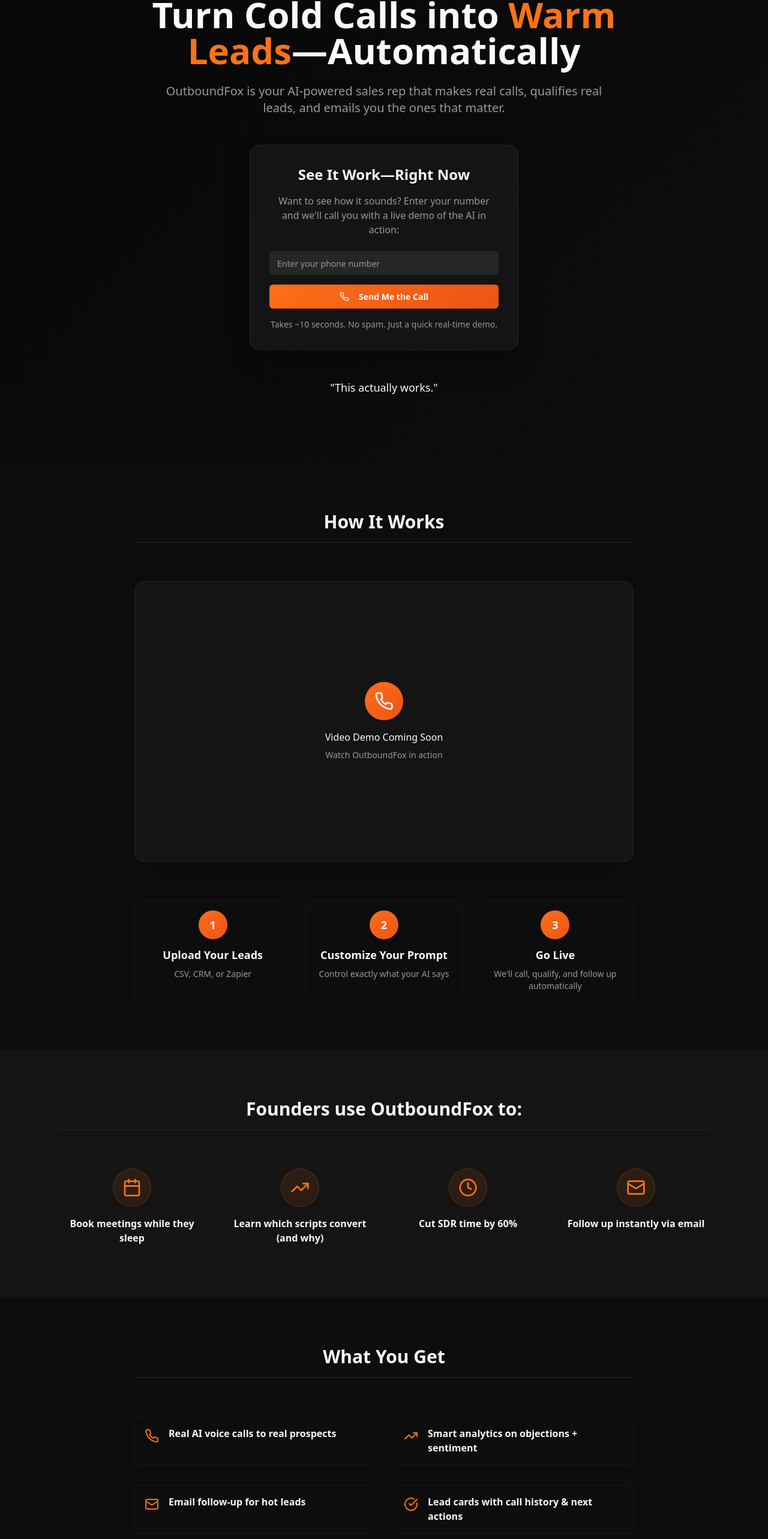
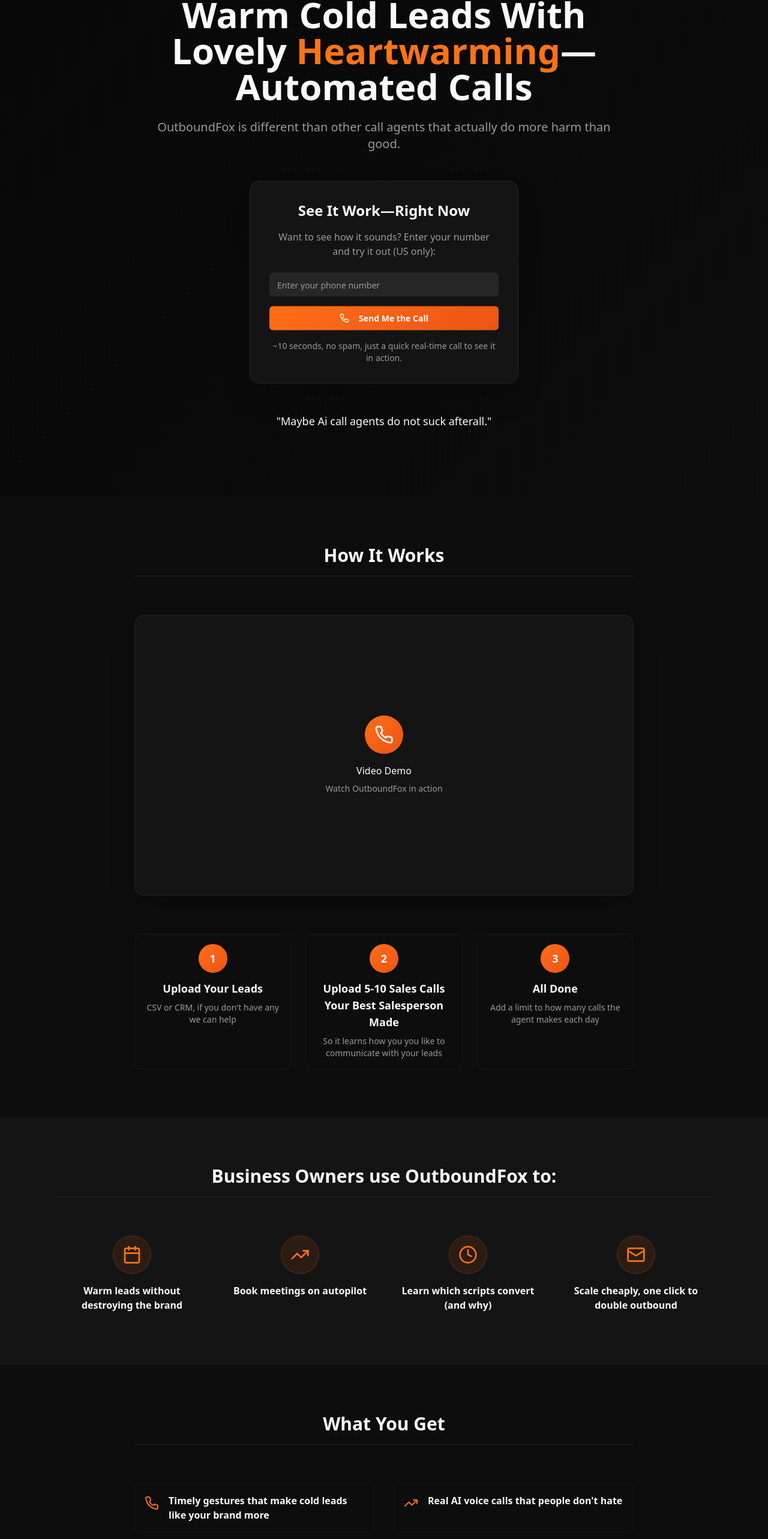
Before and after one commit to sshoman/outboundfox, a React (Vite) app: page / in a window 1280 px wide. Shown: the part 175-2741 px from the top of the page at 60% size. Built offline with nearby package versions, Linux system fonts and the light colour scheme.

Commit message:
Index.tsx

```diff
--- a/src/pages/Index.tsx
+++ b/src/pages/Index.tsx
@@ -77,16 +77,16 @@ const Index = () => {
       <section className="relative py-24 fox-dark-gradient">
         <div className="relative max-w-4xl mx-auto px-4 sm:px-6 lg:px-8 text-center z-20">
           <h2 className="text-5xl md:text-6xl font-bold text-foreground mb-6 animate-fade-in">
-            Turn Cold Calls into <span className="text-orange-500">Warm Leads</span>—Automatically
+            Warm Cold Leads With Lovely <span className="text-orange-500">Heartwarming</span>—Automated Calls
           </h2>
           <p className="text-xl text-muted-foreground mb-12 max-w-3xl mx-auto animate-fade-in">
-            OutboundFox is your AI-powered sales rep that makes real calls, qualifies real leads, and emails you the ones that matter.
+            OutboundFox is different than other call agents that actually do more harm than good.
           </p>
 
           {/* Demo Call CTA */}
           <div className="bg-card rounded-2xl shadow-2xl p-8 max-w-md mx-auto mb-12 float-animation border border-border">
             <h3 className="text-2xl font-bold text-foreground mb-4">See It Work—Right Now</h3>
-            <p className="text-muted-foreground mb-6">Want to see how it sounds? Enter your number and we'll call you with a live demo of the AI in action:</p>
+            <p className="text-muted-foreground mb-6">Want to see how it sounds? Enter your number and try it out (US only):</p>
 
             <div className="space-y-4">
               <Input
@@ -107,11 +107,11 @@ const Index = () => {
               </Button>
             </div>
 
-            <p className="text-sm text-muted-foreground mt-4">Takes ~10 seconds. No spam. Just a quick real-time demo.</p>
+            <p className="text-sm text-muted-foreground mt-4">~10 seconds, no spam, just a quick real-time call to see it in action.</p>
           </div>
 
           <div className="text-center">
-            <p className="text-lg font-medium text-foreground mb-4">"This actually works."</p>
+            <p className="text-lg font-medium text-foreground mb-4">"Maybe Ai call agents do not suck afterall."</p>
           </div>
         </div>
       </section>
@@ -131,7 +131,7 @@ const Index = () => {
                 <div className="w-16 h-16 fox-gradient rounded-full flex items-center justify-center mx-auto mb-4">
                   <Phone className="w-8 h-8 text-white" />
                 </div>
-                <p className="text-foreground">Video Demo Coming Soon</p>
+                <p className="text-foreground">Video Demo</p>
                 <p className="text-sm text-muted-foreground mt-2">Watch OutboundFox in action</p>
               </div>
             </div>
@@ -141,19 +141,19 @@ const Index = () => {
             <div className="text-center p-4 rounded-xl hover:bg-card transition-colors border border-border/50">
               <div className="w-12 h-12 fox-gradient text-white rounded-full flex items-center justify-center font-bold text-lg mx-auto mb-3">1</div>
               <h3 className="text-lg font-semibold text-foreground mb-2">Upload Your Leads</h3>
-              <p className="text-muted-foreground text-sm">CSV, CRM, or Zapier</p>
+              <p className="text-muted-foreground text-sm">CSV or CRM, if you don't have any we can help</p>
             </div>
 
             <div className="text-center p-4 rounded-xl hover:bg-card transition-colors border border-border/50">
               <div className="w-12 h-12 fox-gradient text-white rounded-full flex items-center justify-center font-bold text-lg mx-auto mb-3">2</div>
-              <h3 className="text-lg font-semibold text-foreground mb-2">Customize Your Prompt</h3>
-              <p className="text-muted-foreground text-sm">Control exactly what your AI says</p>
+              <h3 className="text-lg font-semibold text-foreground mb-2">Upload 5-10 Sales Calls Your Best Salesperson Made</h3>
+              <p className="text-muted-foreground text-sm">So it learns how you you like to communicate with your leads</p>
             </div>
 
             <div className="text-center p-4 rounded-xl hover:bg-card transition-colors border border-border/50">
               <div className="w-12 h-12 fox-gradient text-white rounded-full flex items-center justify-center font-bold text-lg mx-auto mb-3">3</div>
-              <h3 className="text-lg font-semibold text-foreground mb-2">Go Live</h3>
-              <p className="text-muted-foreground text-sm">We'll call, qualify, and follow up automatically</p>
+              <h3 className="text-lg font-semibold text-foreground mb-2">All Done</h3>
+              <p className="text-muted-foreground text-sm">Add a limit to how many calls the agent makes each day</p>
             </div>
           </div>
         </div>
@@ -163,7 +163,7 @@ const Index = () => {
       <section className="py-20 bg-card relative">
         <div className="max-w-6xl mx-auto px-4 sm:px-6 lg:px-8 relative">
           <div className="text-center mb-16">
-            <h2 className="text-3xl font-bold text-foreground mb-4">Founders use OutboundFox to:</h2>
+            <h2 className="text-3xl font-bold text-foreground mb-4">Business Owners use OutboundFox to:</h2>
             <div className="w-full h-px bg-border mt-4"></div>
           </div>
 
@@ -172,28 +172,28 @@ const Index = () => {
               <div className="w-16 h-16 bg-orange-500/10 rounded-full flex items-center justify-center mx-auto mb-4 group-hover:bg-orange-500/20 transition-colors border border-orange-500/20">
                 <Calendar className="w-8 h-8 text-orange-500" />
               </div>
-              <h3 className="font-semibold text-foreground mb-2">Book meetings while they sleep</h3>
+              <h3 className="font-semibold text-foreground mb-2">Warm leads without destroying the brand</h3>
             </div>
 
             <div className="text-center group hover:scale-105 transition-transform duration-200">
               <div className="w-16 h-16 bg-orange-500/10 rounded-full flex items-center justify-center mx-auto mb-4 group-hover:bg-orange-500/20 transition-colors border border-orange-500/20">
                 <TrendingUp className="w-8 h-8 text-orange-500" />
               </div>
-              <h3 className="font-semibold text-foreground mb-2">Learn which scripts convert (and why)</h3>
+              <h3 className="font-semibold text-foreground mb-2">Book meetings on autopilot</h3>
             </div>
 
             <div className="text-center group hover:scale-105 transition-transform duration-200">
               <div className="w-16 h-16 bg-orange-500/10 rounded-full flex items-center justify-center mx-auto mb-4 group-hover:bg-orange-500/20 transition-colors border border-orange-500/20">
                 <Clock className="w-8 h-8 text-orange-500" />
               </div>
-              <h3 className="font-semibold text-foreground mb-2">Cut SDR time by 60%</h3>
+              <h3 className="font-semibold text-foreground mb-2">Learn which scripts convert (and why)</h3>
             </div>
 
             <div className="text-center group hover:scale-105 transition-transform duration-200">
               <div className="w-16 h-16 bg-orange-500/10 rounded-full flex items-center justify-center mx-auto mb-4 group-hover:bg-orange-500/20 transition-colors border border-orange-500/20">
                 <Mail className="w-8 h-8 text-orange-500" />
               </div>
-              <h3 className="font-semibold text-foreground mb-2">Follow up instantly via email</h3>
+              <h3 className="font-semibold text-foreground mb-2">Scale cheaply, one click to double outbound</h3>
             </div>
           </div>
         </div>
@@ -211,35 +211,35 @@ const Index = () => {
             <div className="flex items-start space-x-4 p-4 rounded-lg hover:bg-card transition-colors border border-border/50">
               <Phone className="w-6 h-6 text-orange-500 mt-1 flex-shrink-0" />
               <div>
-                <h3 className="font-semibold text-foreground">Real AI voice calls to real prospects</h3>
+                <h3 className="font-semibold text-foreground">Timely gestures that make cold leads like your brand more</h3>
               </div>
             </div>
 
             <div className="flex items-start space-x-4 p-4 rounded-lg hover:bg-card transition-colors border border-border/50">
               <TrendingUp className="w-6 h-6 text-orange-500 mt-1 flex-shrink-0" />
               <div>
-                <h3 className="font-semibold text-foreground">Smart analytics on objections + sentiment</h3>
+                <h3 className="font-semibold text-foreground">Real AI voice calls that people don't hate</h3>
               </div>
             </div>
 
             <div className="flex items-start space-x-4 p-4 rounded-lg hover:bg-card transition-colors border border-border/50">
               <Mail className="w-6 h-6 text-orange-500 mt-1 flex-shrink-0" />
               <div>
-                <h3 className="font-semibold text-foreground">Email follow-up for hot leads</h3>
+                <h3 className="font-semibold text-foreground">Better lead targeting with each new outbound call</h3>
               </div>
             </div>
 
             <div className="flex items-start space-x-4 p-4 rounded-lg hover:bg-card transition-colors border border-border/50">
               <CheckCircle className="w-6 h-6 text-orange-500 mt-1 flex-shrink-0" />
               <div>
-                <h3 className="font-semibold text-foreground">Lead cards with call history & next actions</h3>
+                <h3 className="font-semibold text-foreground">Self-improving scripts that evolve over time</h3>
               </div>
             </div>
 
             <div className="flex items-start space-x-4 p-4 rounded-lg hover:bg-card transition-colors md:col-span-2 border border-border/50">
               <TrendingUp className="w-6 h-6 text-orange-500 mt-1 flex-shrink-0" />
               <div>
-                <h3 className="font-semibold text-foreground">Self-improving scripts that evolve over time</h3>
+                <h3 className="font-semibold text-foreground">Lead cards with call history & next actions</h3>
               </div>
             </div>
           </div>
@@ -254,7 +254,8 @@ const Index = () => {
           <div className="space-y-4 text-lg text-muted-foreground">
             <p><strong className="text-foreground">Not just voicemail drops.</strong></p>
             <p><strong className="text-foreground">Not just transcripts.</strong></p>
-            <p className="text-xl font-semibold text-orange-500"><strong>OutboundFox learns—and gets better with every call.</strong></p>
+            <p><strong className="text-foreground">Nothing that feels aggressive.</strong></p>
+            <p className="text-xl font-semibold text-orange-500"><strong>OutboundFox find ways to make leads feel WARM towards your brand</strong></p>
           </div>
         </div>
       </section>
@@ -263,7 +264,7 @@ const Index = () => {
       <section className="py-20 fox-dark-gradient">
         <div className="max-w-4xl mx-auto px-4 sm:px-6 lg:px-8 text-center">
           <h2 className="text-3xl font-bold text-foreground mb-4">Test the Call. See for Yourself.</h2>
-          <p className="text-xl text-muted-foreground mb-8">Put in your number. Hear what your future AI rep sounds like.</p>
+          <p className="text-xl text-muted-foreground mb-8">Put in your number. Hear what the cut fox sounds like.</p>
 
           <div className="bg-card rounded-2xl shadow-xl p-8 max-w-md mx-auto border border-border">
             <div className="space-y-4">
@@ -303,7 +304,8 @@ const Index = () => {
             </div>
             <span className="font-semibold text-foreground">Outbound Fox</span>
           </div>
-          <p className="text-muted-foreground">&copy; 2025 Outbound Fox. All rights reserved.</p>
+          <p className="text-muted-foreground">Powered By Salespeople Who Care.</p>
+          <p className="text-muted-foreground">&copy; 2025 Outbound Fox.</p>
         </div>
       </footer>
     </div>
```
